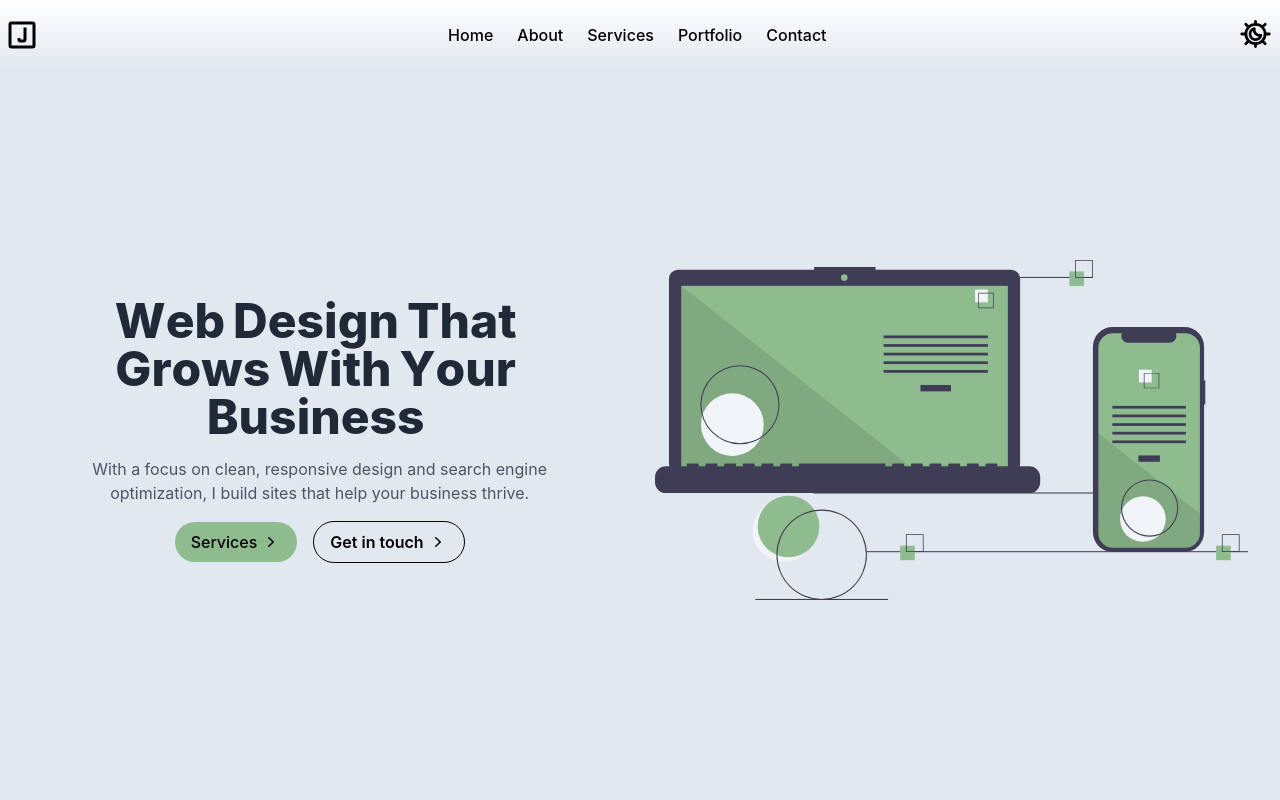
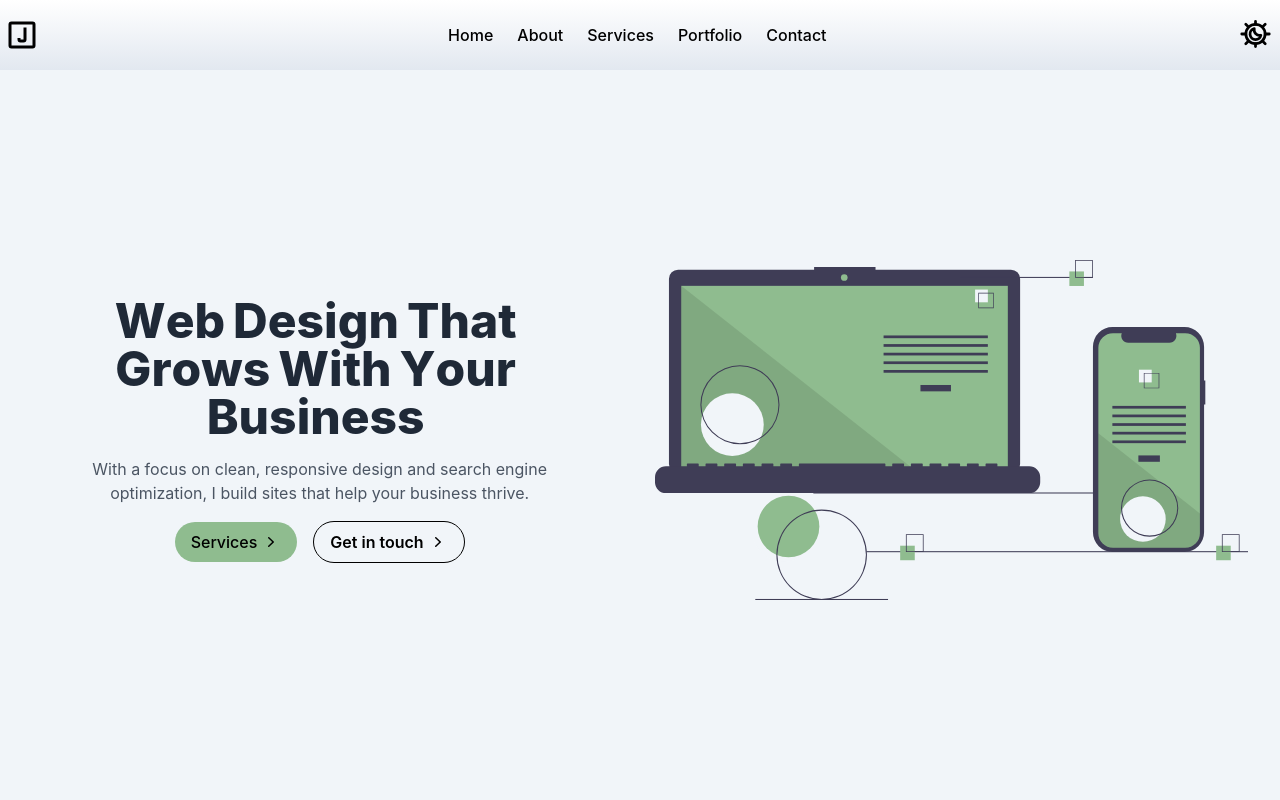
Before and after one commit to jacobadam/jacobadamdeveloper, a React (Create React App) app: page / in a window 1280 px wide. Shown: the top 800 px of the page. Built offline with nearby package versions, Linux system fonts and the light colour scheme.

Commit message:
update text color

```diff
--- a/src/HomeHero.js
+++ b/src/HomeHero.js
@@ -5,11 +5,11 @@ export default function HomepageHero() {
   const text = "Web Design That Grows With Your Business";
   const words = text.split(" ");
   return (
-    <section className="h-screen sm:pb-20 bg-slate-200 dark:bg-black">
+    <section className="h-screen sm:pb-20 bg-slate-100 dark:bg-black">
       <div className="h-full flex flex-col lg:flex-row items-center justify-center relative max-w-screen-xl mx-auto overflow-hidden px-4 pb-16 md:pb-0 md:px-8">
         <div className="flex flex-col items-center justify-center px-4 text-center md:max-w-xl mx-auto">
           <motion.h1
-            className="flex flex-row flex-wrap justify-center text-2xl sm:text-3xl md:text-4xl lg:text-5xl text-gray-800 dark:text-white font-extrabold"
+            className="flex flex-row flex-wrap justify-center text-2xl sm:text-3xl md:text-4xl lg:text-5xl text-gray-800 dark:text-slate-100 font-extrabold"
             initial={{ opacity: 0 }}
             animate={{ opacity: 1 }}
           >
@@ -31,7 +31,7 @@ export default function HomepageHero() {
               </span>
             ))}
           </motion.h1>
-          <p className="mt-4 text-gray-600 dark:text-white">
+          <p className="mt-4 text-gray-600 dark:text-slate-100">
             With a focus on clean, responsive design and search engine
             optimization, I build sites that help your business thrive.
           </p>
```
